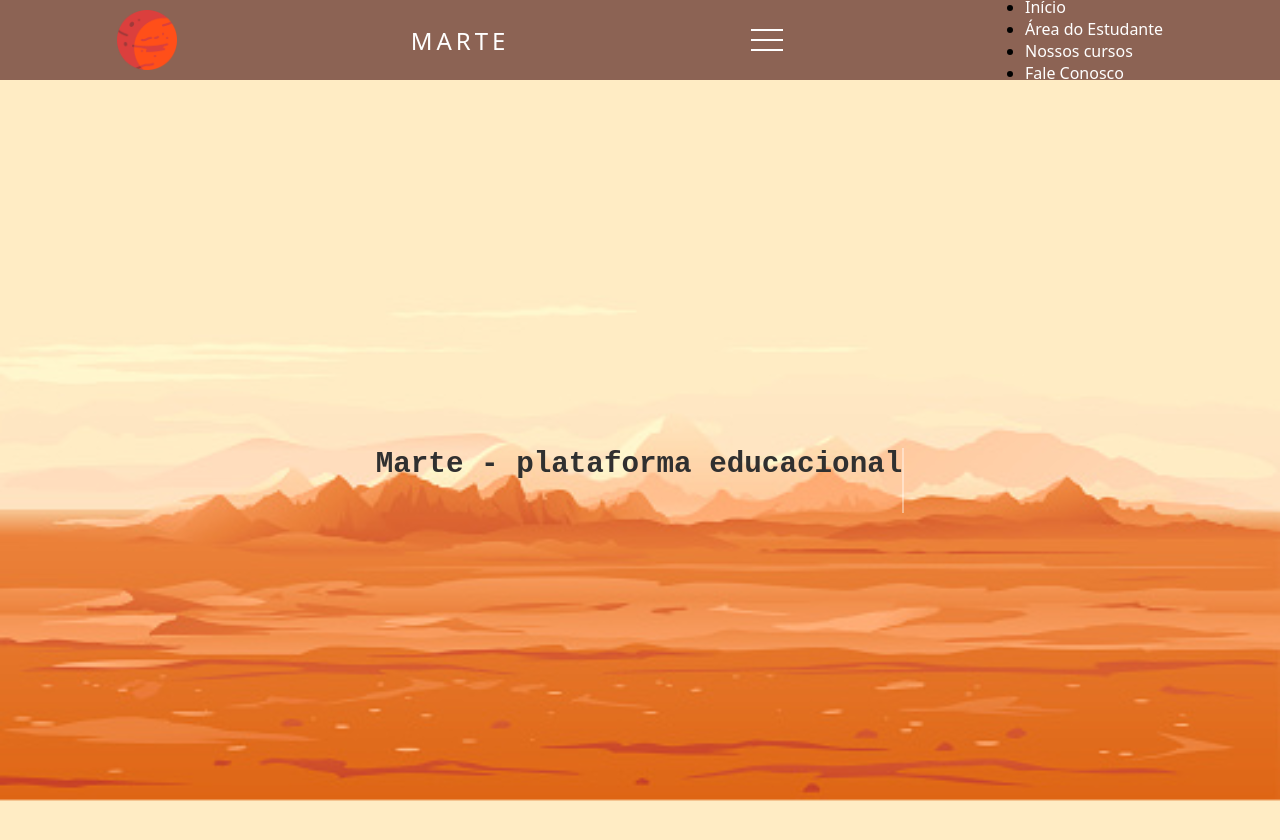
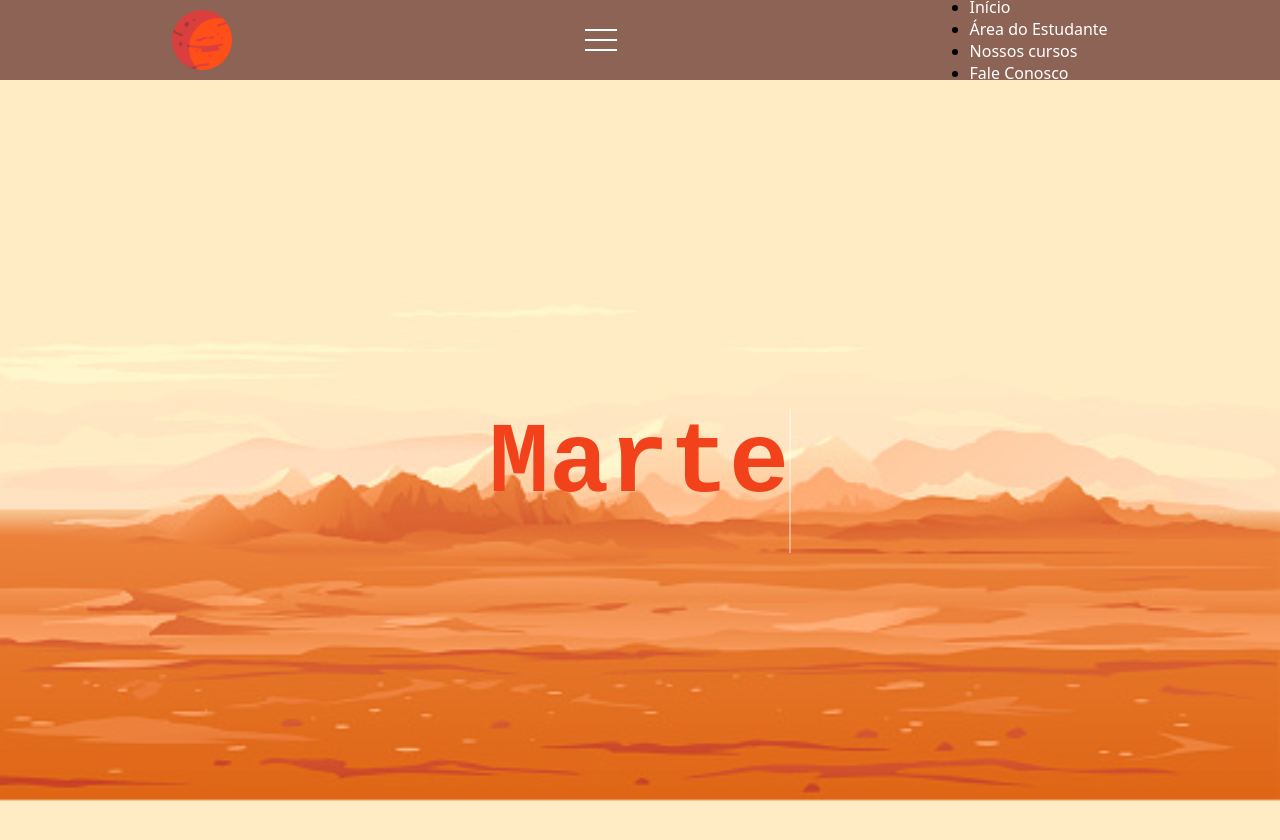
Before and after one commit to flaviofernandesjunior/marte-projeto-educacional, a plain HTML site: page Página inicial/index.html in a window 1280 px wide. Drawn offline with Linux system fonts and the light colour scheme.

Commit message:
alteração de logo

```diff
--- a/Página inicial/index.html
+++ b/Página inicial/index.html
@@ -12,7 +12,6 @@
     <header>
         <nav>
             <img class="img-marte" src="../logopng.png" alt="logo-marte">
-            <a class= "logo" href="">Marte</a>
             <div class="mobile-menu">
                 <div class="line1"></div>
                 <div class="line2"></div>
@@ -28,7 +27,7 @@
         </nav>
     </header>
         <section class="texto">
-        <div class="line"> <h1> Marte - plataforma educacional </h1></div>
+        <div class="line"> <h1> Marte </h1></div>
         </section>
 </body>
 </html>
--- a/Página inicial/pgstyles.css
+++ b/Página inicial/pgstyles.css
@@ -65,7 +65,9 @@ main {
 h1 {
     text-align: center;
     margin-bottom: 32px;
-    color:#303030;
+    color:#F2421B;
+    font-size: 100px;
+
 }
 * {
     margin: 0;
```
